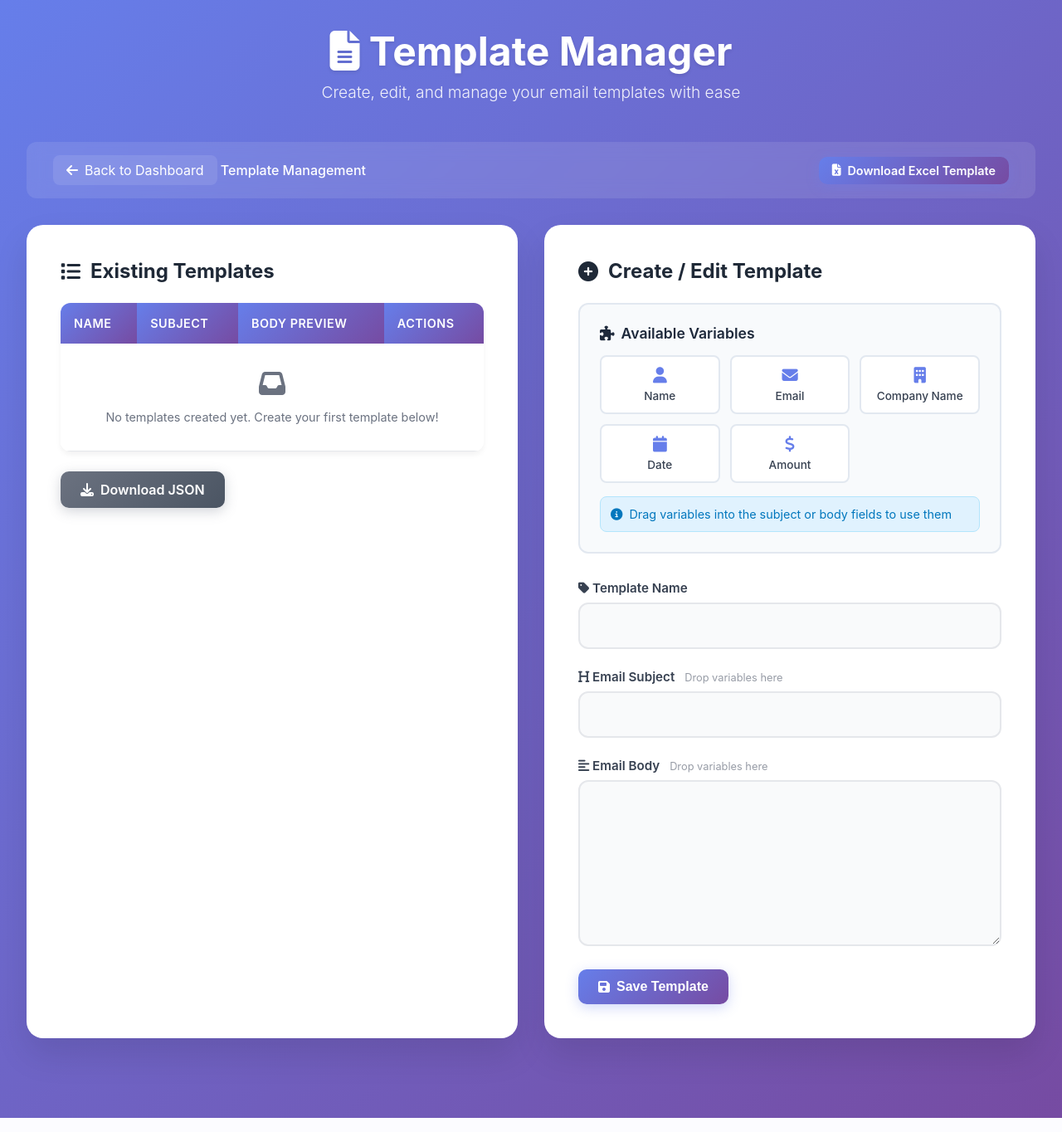
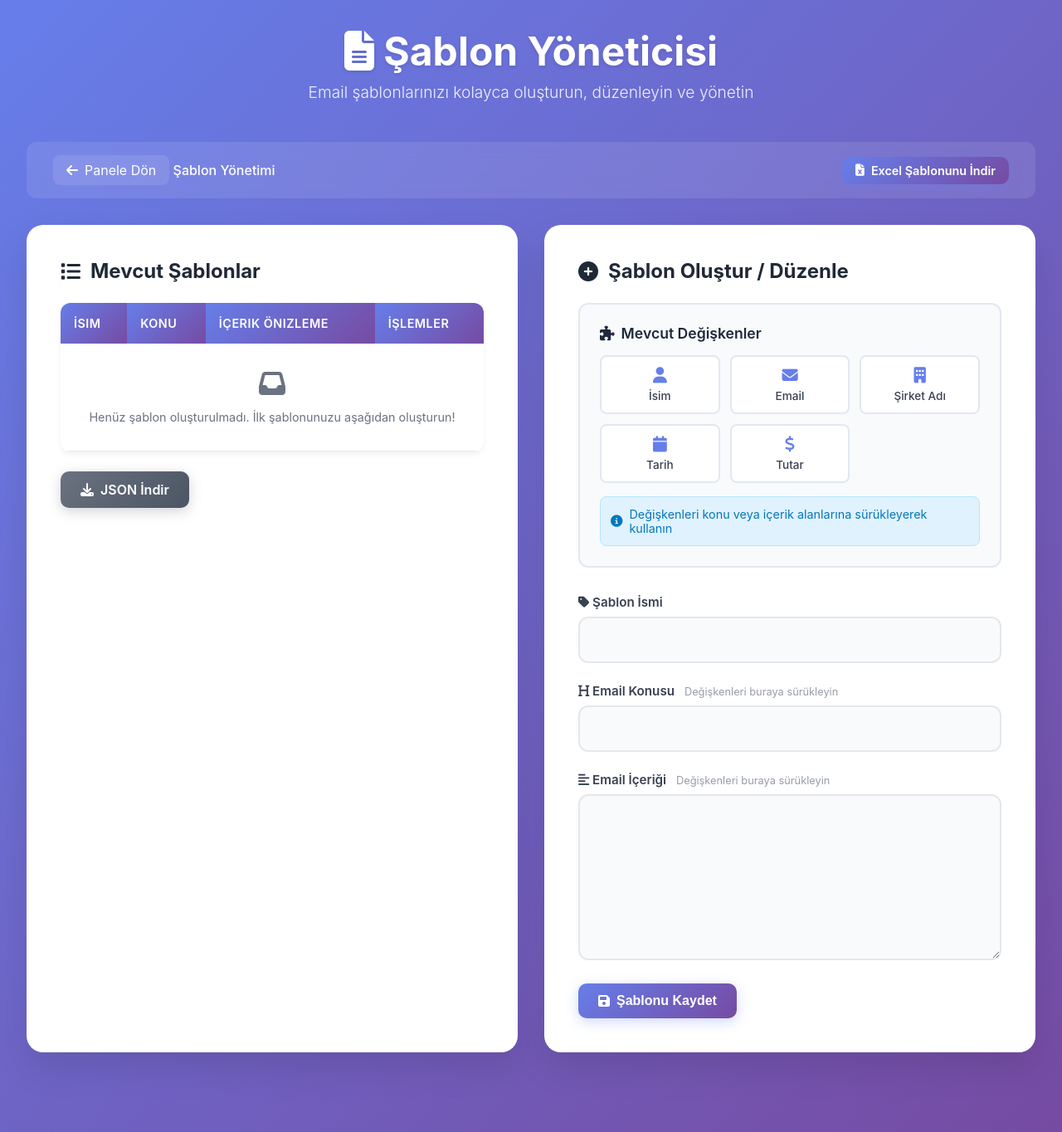
Before and after one commit to emrekarakus1/commonmailer, a Django app: page /templates/ in a window 1280 px wide. Shown: the whole page at 83% size. Run offline with Django 5.2, Linux system fonts and the light colour scheme; the visitor is signed in with stand-in values (Sample User, id 1).

Commit message:
Complete Turkish translation: All pages, messages, and UI elements translated to Turkish

```diff
--- a/automation/forms.py
+++ b/automation/forms.py
@@ -28,7 +28,7 @@
         """Validate email and check if it already exists."""
         email = self.cleaned_data.get('email')
         if User.objects.filter(email=email).exists():
-            raise forms.ValidationError("A user with this email already exists.")
+            raise forms.ValidationError("Bu email adresiyle zaten bir kullanıcı mevcut.")
         return email
 
     def save(self, commit=True):
--- a/automation/templates/automation/template_manager.html
+++ b/automation/templates/automation/template_manager.html
@@ -3,7 +3,7 @@
   <head>
     <meta charset="utf-8" />
     <meta name="viewport" content="width=device-width, initial-scale=1" />
-    <title>Template Manager - Mail Automation</title>
+    <title>Şablon Yöneticisi - Email Otomasyonu</title>
     <link href="https://cdnjs.cloudflare.com/ajax/libs/font-awesome/6.4.0/css/all.min.css" rel="stylesheet">
     <style>
       * {
@@ -457,19 +457,19 @@
   <body>
     <div class="container">
       <div class="header">
-        <h1><i class="fas fa-file-alt"></i> Template Manager</h1>
-        <p>Create, edit, and manage your email templates with ease</p>
+        <h1><i class="fas fa-file-alt"></i> Şablon Yöneticisi</h1>
+        <p>Email şablonlarınızı kolayca oluşturun, düzenleyin ve yönetin</p>
       </div>
 
       <div class="nav-bar">
         <a href="{% url 'dashboard' %}" class="back-link">
-          <i class="fas fa-arrow-left"></i> Back to Dashboard
+          <i class="fas fa-arrow-left"></i> Panele Dön
         </a>
         <div style="font-weight: 500;">
-          <i class="fas fa-templates"></i> Template Management
+          <i class="fas fa-templates"></i> Şablon Yönetimi
         </div>
         <a href="{% url 'automation:download_excel_template' %}" class="btn" style="margin-left: auto; padding: 0.5rem 1rem; font-size: 0.9rem;">
-          <i class="fas fa-file-excel"></i> Download Excel Template
+          <i class="fas fa-file-excel"></i> Excel Şablonunu İndir
         </a>
       </div>
 
@@ -506,16 +506,16 @@
       <div class="grid">
         <div class="card">
           <h2>
-            <i class="fas fa-list"></i> Existing Templates
+            <i class="fas fa-list"></i> Mevcut Şablonlar
           </h2>
           <div class="templates-table">
             <table>
               <thead>
                 <tr>
-                  <th>Name</th>
-                  <th>Subject</th>
-                  <th>Body Preview</th>
-                  <th>Actions</th>
+                  <th>İsim</th>
+                  <th>Konu</th>
+                  <th>İçerik Önizleme</th>
+                  <th>İşlemler</th>
                 </tr>
               </thead>
               <tbody>
@@ -529,10 +529,10 @@
                     <td>
                       <div class="actions">
                         <a class="btn secondary" href="?edit={{ name }}">
-                          <i class="fas fa-edit"></i> Edit
+                          <i class="fas fa-edit"></i> Düzenle
                         </a>
                         <a class="btn danger" href="{% url 'automation:delete_template' name=name %}">
-                          <i class="fas fa-trash"></i> Delete
+                          <i class="fas fa-trash"></i> Sil
                         </a>
                       </div>
                     </td>
@@ -541,7 +541,7 @@
                   <tr>
                     <td colspan="4" style="text-align: center; padding: 2rem; color: #6b7280;">
                       <i class="fas fa-inbox" style="font-size: 2rem; margin-bottom: 1rem; display: block;"></i>
-                      No templates created yet. Create your first template below!
+                      Henüz şablon oluşturulmadı. İlk şablonunuzu aşağıdan oluşturun!
                     </td>
                   </tr>
                 {% endfor %}
@@ -550,23 +550,23 @@
           </div>
           <div class="btn-group">
             <a class="btn secondary" href="{% url 'automation:download_templates' %}">
-              <i class="fas fa-download"></i> Download JSON
+              <i class="fas fa-download"></i> JSON İndir
             </a>
           </div>
         </div>
 
         <div class="card">
           <h2>
-            <i class="fas fa-plus-circle"></i> Create / Edit Template
+            <i class="fas fa-plus-circle"></i> Şablon Oluştur / Düzenle
           </h2>
 
           <!-- Variable Palette -->
           <div class="variable-palette">
-            <h3><i class="fas fa-puzzle-piece"></i> Available Variables</h3>
+            <h3><i class="fas fa-puzzle-piece"></i> Mevcut Değişkenler</h3>
             <div class="variable-grid">
               <div class="variable-item" draggable="true" data-variable="{name}">
                 <i class="fas fa-user"></i>
-                <span>Name</span>
+                <span>İsim</span>
               </div>
               <div class="variable-item" draggable="true" data-variable="{email}">
                 <i class="fas fa-envelope"></i>
@@ -574,20 +574,20 @@
               </div>
               <div class="variable-item" draggable="true" data-variable="{companyname}">
                 <i class="fas fa-building"></i>
-                <span>Company Name</span>
+                <span>Şirket Adı</span>
               </div>
               <div class="variable-item" draggable="true" data-variable="{date}">
                 <i class="fas fa-calendar"></i>
-                <span>Date</span>
+                <span>Tarih</span>
               </div>
               <div class="variable-item" draggable="true" data-variable="{amount}">
                 <i class="fas fa-dollar-sign"></i>
-                <span>Amount</span>
+                <span>Tutar</span>
               </div>
             </div>
             <p class="variable-help">
               <i class="fas fa-info-circle"></i>
-              Drag variables into the subject or body fields to use them
+              Değişkenleri konu veya içerik alanlarına sürükleyerek kullanın
             </p>
           </div>
 
@@ -597,34 +597,34 @@
 
             <div class="form-group">
               <label for="id_name">
-                <i class="fas fa-tag"></i> Template Name
+                <i class="fas fa-tag"></i> Şablon İsmi
               </label>
               {{ edit_form.name }}
             </div>
 
             <div class="form-group">
               <label for="id_subject">
-                <i class="fas fa-heading"></i> Email Subject
-                <span class="drop-zone-indicator">Drop variables here</span>
+                <i class="fas fa-heading"></i> Email Konusu
+                <span class="drop-zone-indicator">Değişkenleri buraya sürükleyin</span>
               </label>
               {{ edit_form.subject }}
             </div>
 
             <div class="form-group">
               <label for="id_body">
-                <i class="fas fa-align-left"></i> Email Body
-                <span class="drop-zone-indicator">Drop variables here</span>
+                <i class="fas fa-align-left"></i> Email İçeriği
+                <span class="drop-zone-indicator">Değişkenleri buraya sürükleyin</span>
               </label>
               {{ edit_form.body }}
             </div>
 
             <div class="btn-group">
               <button type="submit" class="btn">
-                <i class="fas fa-save"></i> Save Template
+                <i class="fas fa-save"></i> Şablonu Kaydet
               </button>
               {% if request.GET.edit %}
                 <a href="{% url 'automation:template_manager' %}" class="btn secondary">
-                  <i class="fas fa-times"></i> Clear
+                  <i class="fas fa-times"></i> Temizle
                 </a>
               {% endif %}
             </div>
--- a/automation/views.py
+++ b/automation/views.py
@@ -944,15 +944,15 @@
 
                 if user is not None:
                     login(request, user)
-                    messages.success(request, f"Welcome back, {user.email}!")
+                    messages.success(request, f"Tekrar hoş geldiniz, {user.email}!")
                     next_url = request.GET.get('next', 'dashboard')
                     return redirect(next_url)
                 else:
-                    messages.error(request, "Invalid email or password.")
+                    messages.error(request, "Geçersiz email veya şifre.")
             except User.DoesNotExist:
-                messages.error(request, "Invalid email or password.")
+                messages.error(request, "Geçersiz email veya şifre.")
         else:
-            messages.error(request, "Please correct the errors below.")
+            messages.error(request, "Lütfen aşağıdaki hataları düzeltin.")
     else:
         form = LoginForm()
 
@@ -967,11 +967,11 @@
             try:
                 user = form.save()
                 login(request, user)
-                messages.success(request, "Account created successfully!")
+                messages.success(request, "Hesap başarıyla oluşturuldu!")
                 return redirect("dashboard")
             except Exception as e:
                 logger.error(f"Error creating user: {e}", exc_info=True)
-                messages.error(request, f"Failed to create account: {str(e)}")
+                messages.error(request, f"Hesap oluşturulamadı: {str(e)}")
     else:
         form = SignupForm()
 
```
Also changed, not shown: automation/templates/automation/dashboard.html (+27 -27 lines), templates/base.html (+4 -4 lines), templates/landing.html (+11 -11 lines), templates/registration/logged_out.html (+5 -5 lines), templates/registration/login.html (+8 -8 lines), templates/registration/signup.html (+8 -8 lines).
